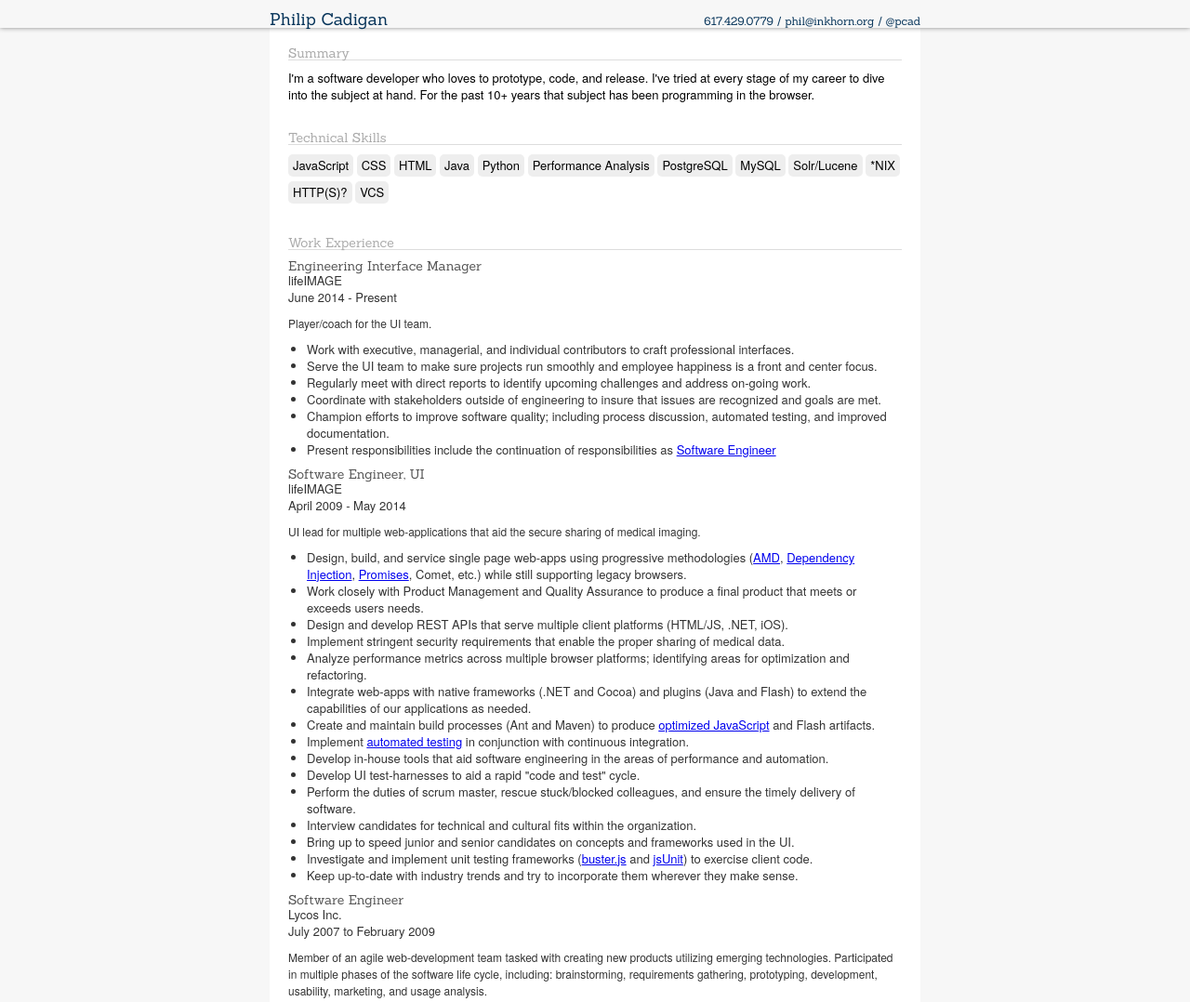
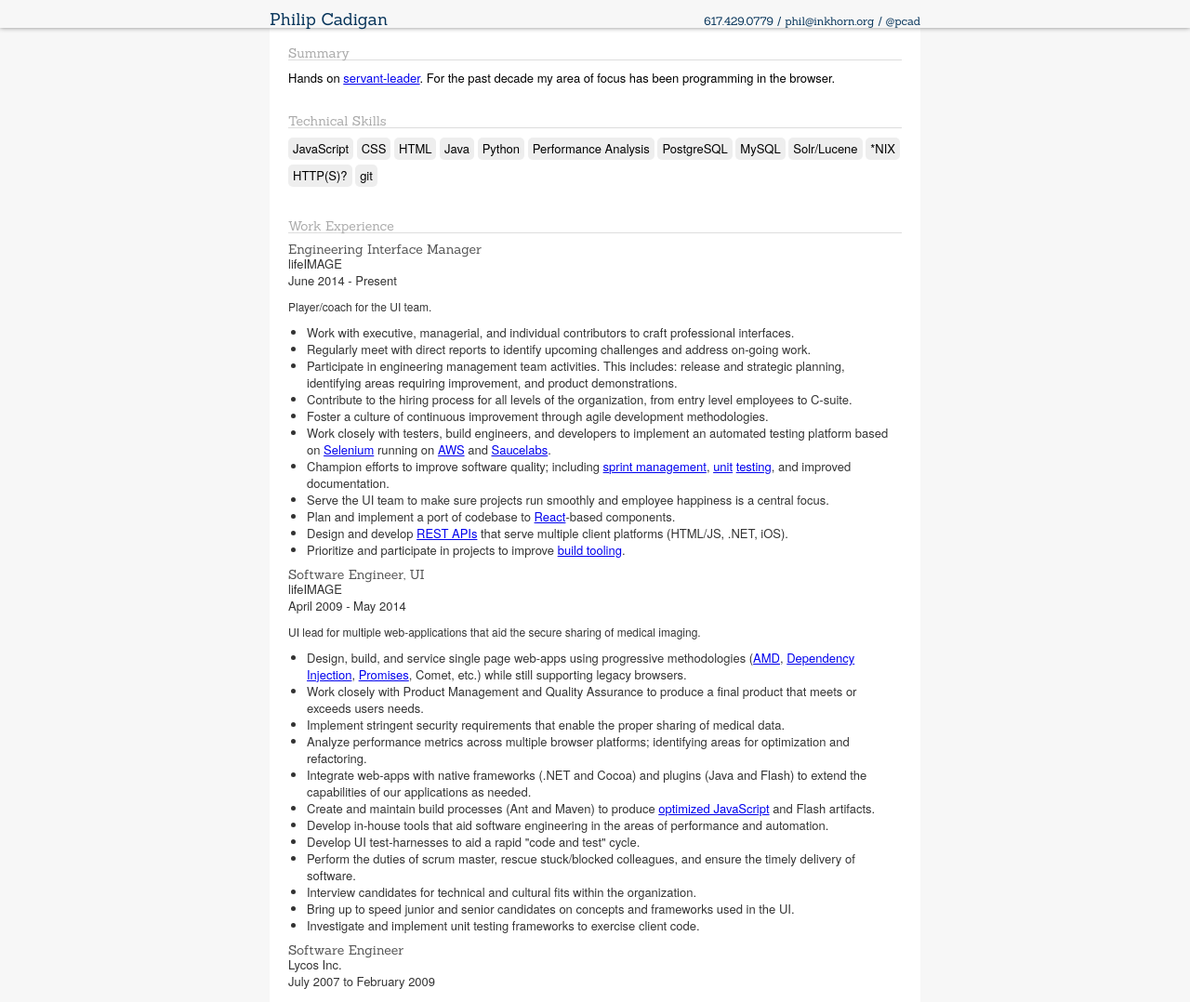
Before and after one commit to pcad/pcad.github.io, a plain HTML site: page index.html in a window 1280 px wide. Shown: the top 1078 px of the page at 93% size. Drawn offline with Linux system fonts and the light colour scheme.

Commit message:
updates to the engineering management section

```diff
--- a/index.html
+++ b/index.html
@@ -305,7 +305,7 @@
 		<div class="content cv-content">
 			<div class="content-section">
 				<h2 class="section-heading">Summary</h2>
-				<p class="summary-description">I'm a software developer who loves to prototype, code, and release.  I've tried at every stage of my career to dive into the subject at hand.  For the past 10+ years that subject has been programming in the browser.</p>
+				<p class="summary-description">Hands on <a href="https://en.wikipedia.org/wiki/Servant_leadership">servant-leader</a>.  For the past decade my area of focus has been programming in the browser.</p>
 			</div>
 
 			<div class="content-section">
@@ -322,7 +322,7 @@
 					<li>Solr/Lucene</li>
 					<li>*NIX</li>
 					<li>HTTP(S)?</li>
-					<li>VCS</li>
+					<li>git</li>
 				</ul>
 			</div>
 
@@ -336,14 +336,19 @@
 					<p class="work-duration">June 2014 - Present</p>
 				</aside>
 					<p class="work-description">Player/coach for the UI team.</p>
-				<ul class="work-achievements">
-					<li>Work with executive, managerial, and individual contributors to craft professional interfaces.</li>
-					<li>Serve the UI team to make sure projects run smoothly and employee happiness is a front and center focus.</li>
-					<li>Regularly meet with direct reports to identify upcoming challenges and address on-going work.</li>
-					<li>Coordinate with stakeholders outside of engineering to insure that issues are recognized and goals are met.</li>
-					<li>Champion efforts to improve software quality; including process discussion, automated testing, and improved documentation.</li>
-					<li>Present responsibilities include the continuation of responsibilities as <a href="#softwareEngineerUI">Software Engineer</a></li>
-				</ul>
+					<ul class="work-achievements">
+						<li>Work with executive, managerial, and individual contributors to craft professional interfaces.</li>
+						<li>Regularly meet with direct reports to identify upcoming challenges and address on-going work.</li>
+						<li>Participate in engineering management team activities. This includes: release and strategic planning, identifying areas requiring improvement, and product demonstrations.</li>
+						<li>Contribute to the hiring process for all levels of the organization, from entry level employees to C-suite.</li>
+						<li>Foster a culture of continuous improvement through agile development methodologies.</li>
+						<li>Work closely with testers, build engineers, and developers to implement an automated testing platform based on <a href="http://www.seleniumhq.org/projects/webdriver/">Selenium</a> running on <a href="http://aws.amazon.com/">AWS</a> and <a href="https://saucelabs.com/">Saucelabs</a>.</li>
+						<li>Champion efforts to improve software quality; including <a href="https://www.atlassian.com/software/jira/">sprint management</a>, <a href="https://mochajs.org/">unit</a> <a href="http://chaijs.com/">testing</a>, and improved documentation.</li>
+						<li>Serve the UI team to make sure projects run smoothly and employee happiness is a central focus.</li>
+						<li>Plan and implement a port of codebase to <a href="https://facebook.github.io/react/">React</a>-based components.</li>
+						<li>Design and develop <a href="https://en.wikipedia.org/wiki/Representational_state_transfer">REST APIs</a> that serve multiple client platforms (HTML/JS, .NET, iOS).</li>
+						<li>Prioritize and participate in projects to improve <a href="http://gruntjs.com/">build tooling</a>.</li>
+					</ul>
 				</div>
 
 			  <div class="position">
@@ -356,19 +361,16 @@
 				<ul class="work-achievements">
 					<li>Design, build, and service single page web-apps using progressive methodologies (<a href="https://github.com/cujojs/curl">AMD</a>, <a href="https://github.com/cujojs/wire">Dependency Injection</a>, <a href="http://wiki.commonjs.org/wiki/Promises/A">Promises</a>, Comet, etc.) while still supporting legacy browsers.</li>
 					<li>Work closely with Product Management and Quality Assurance to produce a final product that meets or exceeds users needs.</li>
-					<li>Design and develop REST APIs that serve multiple client platforms (HTML/JS, .NET, iOS).</li>
 					<li>Implement stringent security requirements that enable the proper sharing of medical data.</li>
 					<li>Analyze performance metrics across multiple browser platforms; identifying areas for optimization and refactoring.</li>
 					<li>Integrate web-apps with native frameworks (.NET and Cocoa) and plugins (Java and Flash) to extend the capabilities of our applications as needed.</li>
 					<li>Create and maintain build processes (Ant and Maven) to produce <a href="https://developers.google.com/closure/compiler/">optimized JavaScript</a> and Flash artifacts.</li>
-					<li>Implement <a href="http://docs.seleniumhq.org/">automated testing</a> in conjunction with continuous integration.</li>
 					<li>Develop in-house tools that aid software engineering in the areas of performance and automation.</li>
 					<li>Develop UI test-harnesses to aid a rapid "code and test" cycle.</li>
 					<li>Perform the duties of scrum master, rescue stuck/blocked colleagues, and ensure the timely delivery of software.</li>
 					<li>Interview candidates for technical and cultural fits within the organization.</li>
 					<li>Bring up to speed junior and senior candidates on concepts and frameworks used in the UI.</li>
-					<li>Investigate and implement unit testing frameworks (<a href="http://docs.busterjs.org/en/latest/">buster.js</a> and <a href="http://jsunit.berlios.de/">jsUnit</a>) to exercise client code.</li>
-					<li>Keep up-to-date with industry trends and try to incorporate them wherever they make sense.</li>
+					<li>Investigate and implement unit testing frameworks to exercise client code.</li>
 				</ul>
 			  </div>
 
```
